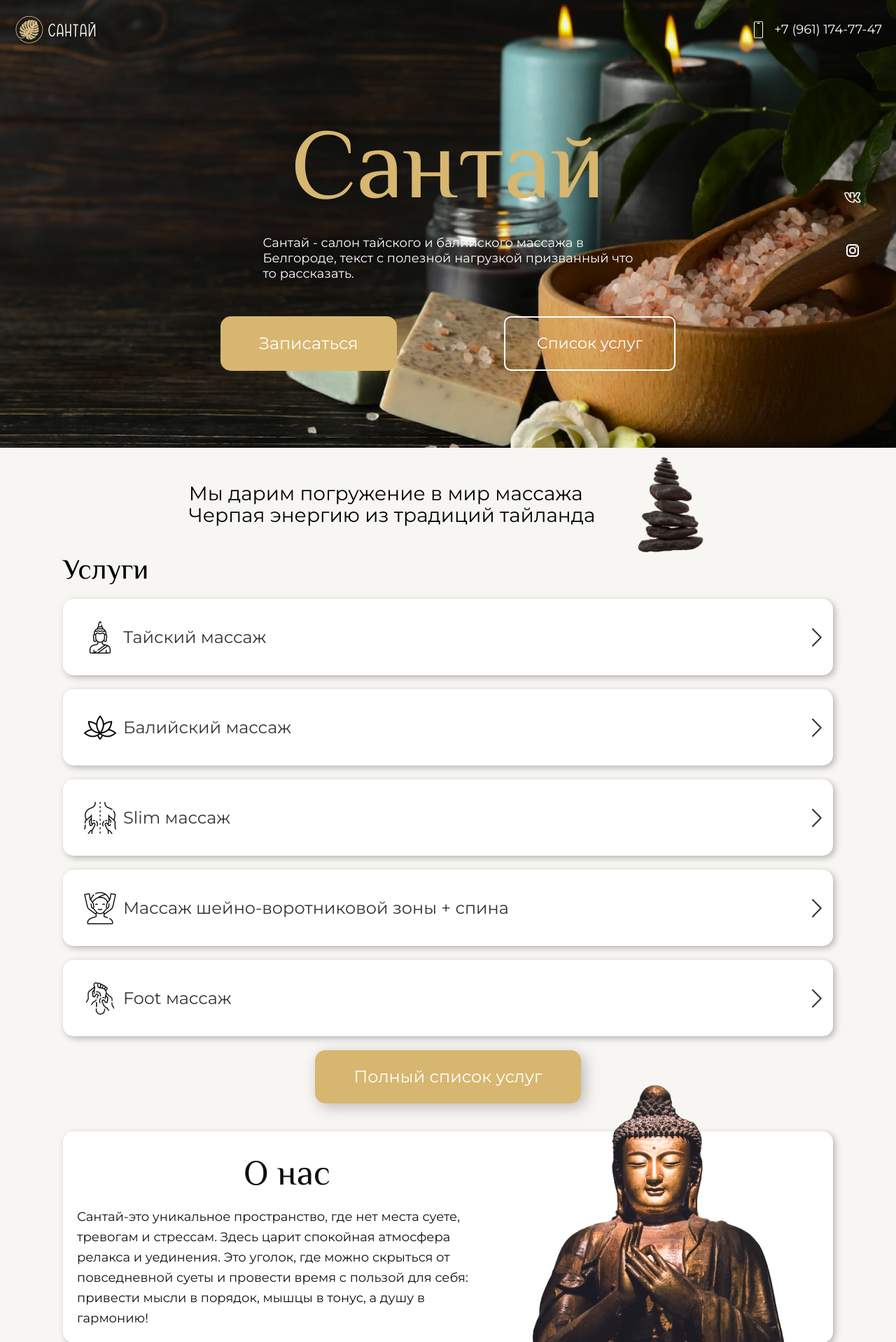
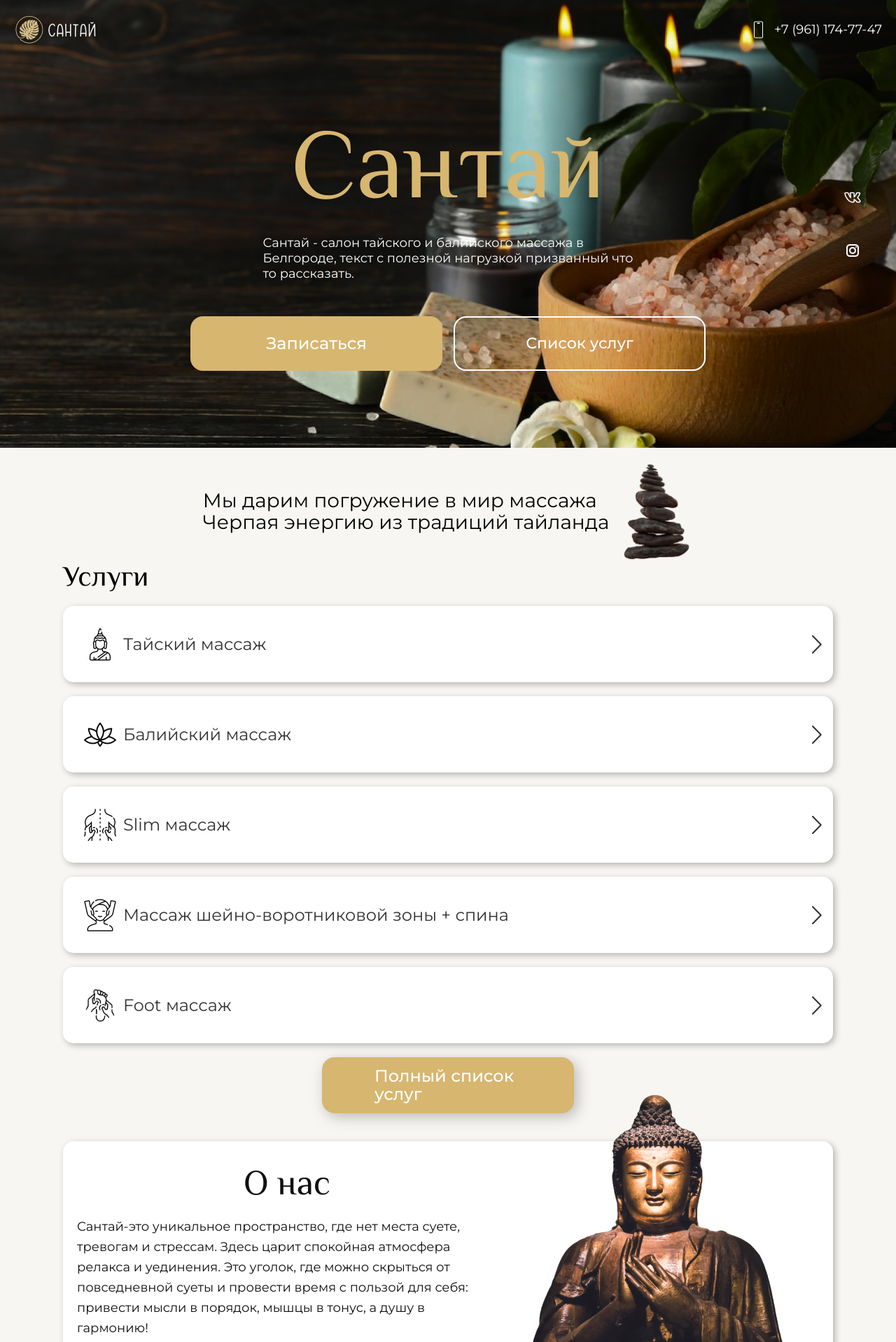
Before and after one commit to 4ndr01dHQD/santai, a Django app: page / in a window 1280 px wide. Shown: the top 1918 px of the page at 70% size. Run offline with Django 4.2, Linux system fonts and the light colour scheme.

Commit message:
Правки верстки

```diff
--- a/static/sass/blocks/_descr.scss
+++ b/static/sass/blocks/_descr.scss
@@ -1,5 +1,5 @@
 .descr {
-  padding-top: 10px;
+  padding-top: 20px;
   display: flex;
   justify-content: space-between;
 
@@ -10,7 +10,7 @@
   }
 
   &__title {
-    margin-right: 60px;
+    margin-right: 20px;
     font-family: 'Montserrat';
     font-style: normal;
     font-weight: 400;
--- a/static/sass/blocks/_main.scss
+++ b/static/sass/blocks/_main.scss
@@ -58,8 +58,8 @@
   &__buttons {
     margin: 50px auto 0;
     display: flex;
-    justify-content: space-between;
-    max-width: 650px;
+    justify-content: space-evenly;
+    max-width: 850px;
     width: 60%;
   }
 
--- a/static/sass/style.scss
+++ b/static/sass/style.scss
@@ -34,14 +34,16 @@ $yellow: #D7B66F;
     cursor: pointer;
     font-family: "Montserrat";
     font-style: normal;
-    font-weight: 400;
+    font-weight: 500;
     font-size: 24px;
     line-height: 1.1;
     background: #D7B66F;
     color: #FFFFFF;
-    padding: 25px 55px;
+    padding: 25px 75px;
+    max-width: 360px;
+    width: 100%;
     border: none;
-    border-radius: 15px;
+    border-radius: 18px;
   }
 
   &_white {
@@ -52,13 +54,15 @@ $yellow: #D7B66F;
     cursor: pointer;
     font-family: "Montserrat";
     font-style: normal;
-    font-weight: 400;
+    font-weight: 500;
     font-size: 22px;
     line-height: 1.1;
     background: transparent;
     color: #FFFFFF;
-    padding: 25px 45px;
-    border-radius: 10px;
+    padding: 25px 75px;
+    max-width: 360px;
+    width: 100%;
+    border-radius: 18px;
     border: 2px solid #FFFFFF;
   }
 
```
Also changed, not shown: static/css/style.min.css, 1 other file.
